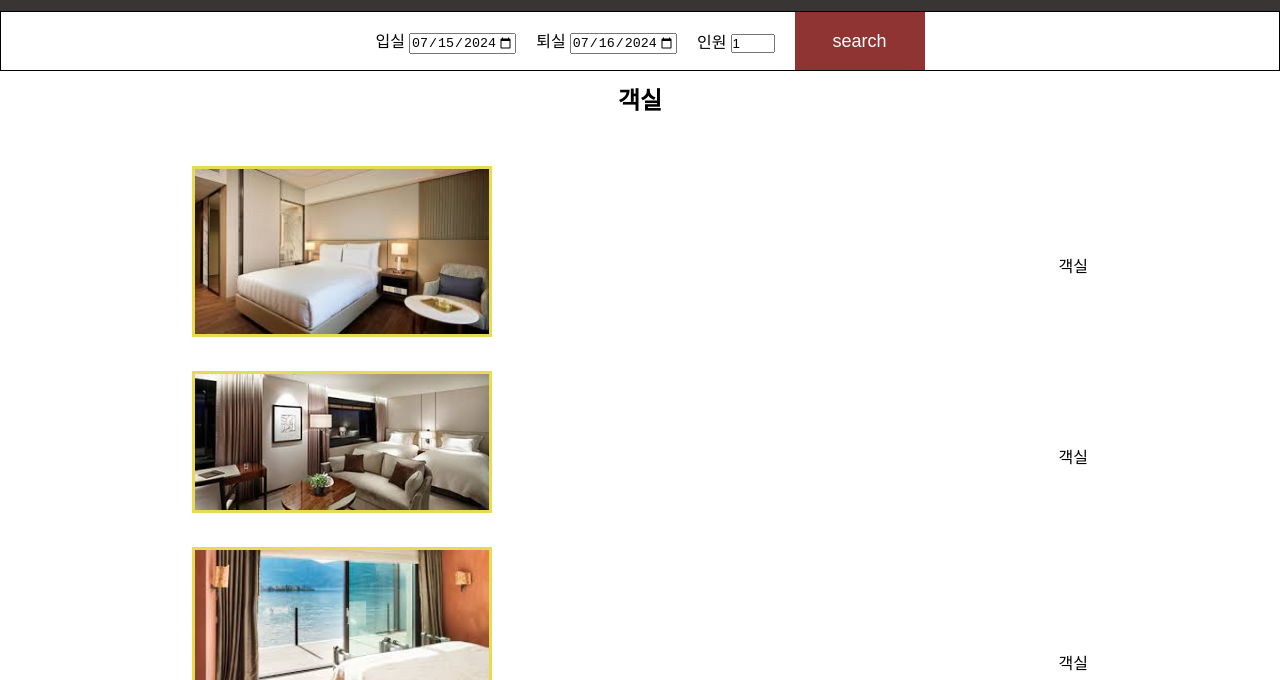
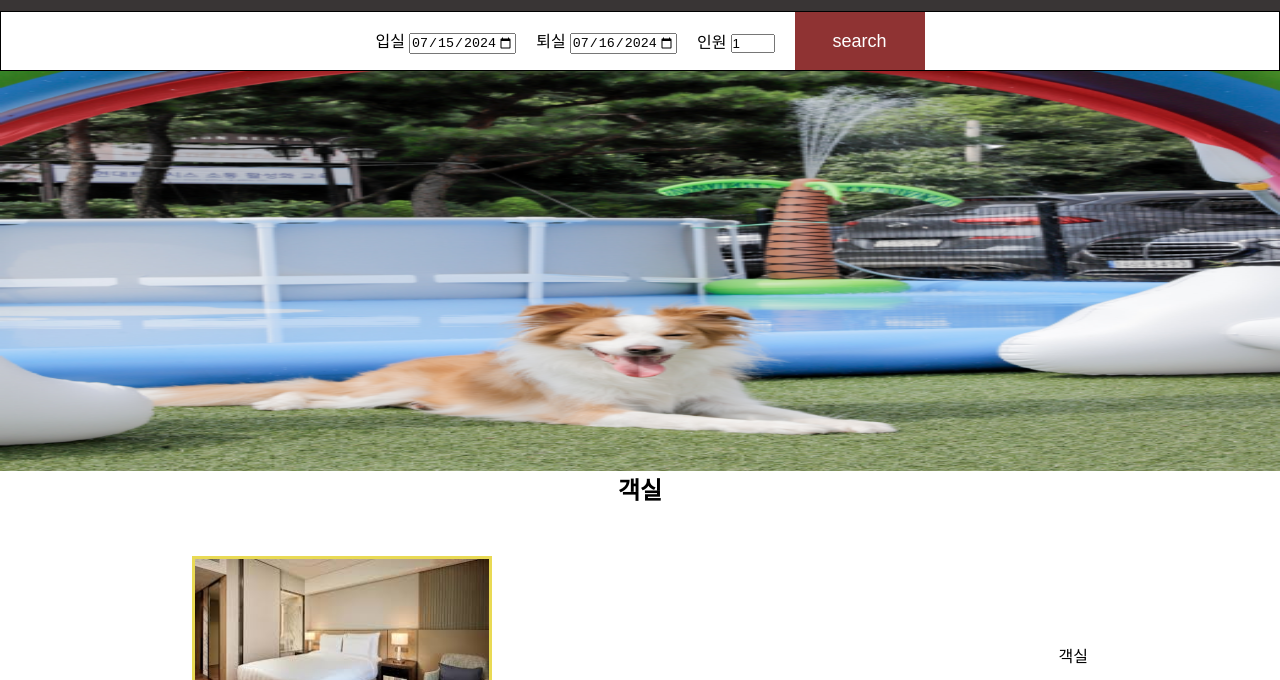
Before and after one commit to kisy97/2024prac, a plain HTML site: page index.html in a window 1280 px wide. Shown: the part 120-800 px from the top of the page. Drawn offline with nearby package versions, Linux system fonts and the light colour scheme.

Commit message:
slide
slide 기능 추가

```diff
--- a/css/index.css
+++ b/css/index.css
@@ -89,7 +89,7 @@
 
 .calander {
     border: 1px solid black;
-    margin: 0 auto 10px;
+    margin: 0 auto;
     height: 60px;
 }
 .formCalander {
@@ -112,6 +112,25 @@
     color: #fff;
     border: none;
 }
+.slideContent {
+    width: 100%;
+    height: 400px;
+    background-color: #ff8080;
+    position: relative;
+    overflow: hidden;
+}
+.slideContent > img {
+    position: absolute;
+    top: 0;
+    left: -100%;
+}
+.slideContent > img:hover {
+    transition: 1s;
+    scale: 130%;
+}
+.slideContent > img:first-child {
+    left: 0;
+}
 
 
 .mainContents {
@@ -119,6 +138,8 @@
     margin: 0 auto;
     width: 70%;
 }
+
+
 .sommaryRoom {
     margin-top: 50px;
 }
--- a/index.html
+++ b/index.html
@@ -90,7 +90,14 @@
                 </form>
             </div>
         </section>
+        <div class="slideContent">
+            <img src="./img/2a066b1b96c33310a510aa9909e76239.jpg" width="100%" height="400px">
+            <img src="./img/58490f44a811c88e488a9bfc0a3cce44.png" width="100%" height="400px">
+            <img src="./img/86d676375988f3310302476152924a8e.png" width="100%" height="400px">
+            <img src="./img/download.jpeg" width="100%" height="400px">
+        </div>
         <section class="mainContents">
+
             <div>
                 <h1>객실</h1>
             </div>
@@ -141,5 +148,7 @@
             약관
         </div>
     </footer>
+    <script  src="http://code.jquery.com/jquery-latest.min.js"></script>
+    <script src="./js/script.js"></script>
 </body>
 </html>
--- /dev/null
+++ b/js/script.js
@@ -0,0 +1,30 @@
+var slide = $('.slideContent>img');
+var sno = 0;
+var eno = slide.length - 1;
+
+var timer = setInterval('autoslide()', 3000);
+
+function autoslide() {
+    $(slide[sno]).stop().animate({
+        left: '100%'
+    }, 1000, function () {
+        $(this).css({ left: "-100%" });
+    });
+    sno++;
+    if (sno > eno) {
+        sno = 0;
+    }
+    $(slide[sno]).stop().animate({
+        left: '0'
+    }, 1000)
+
+}
+
+$('.slideContent').hover(function () {
+    // over
+    clearInterval(timer);
+}, function () {
+    // out
+    timer = setInterval('autoslide()', 3000);
+}
+);
```
